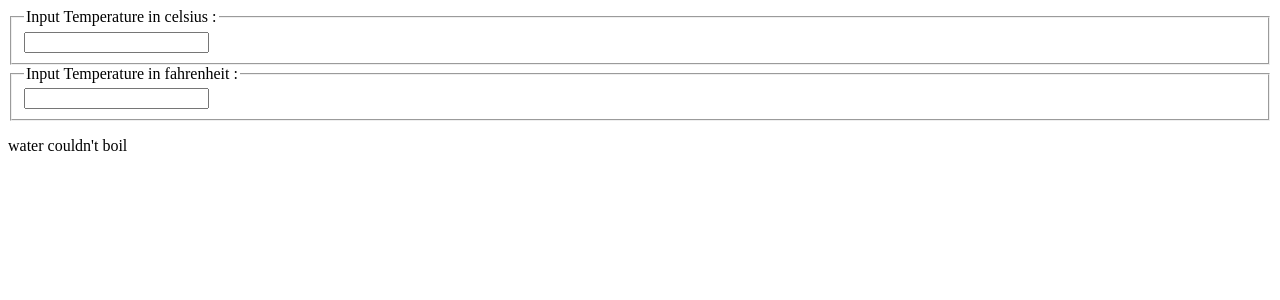
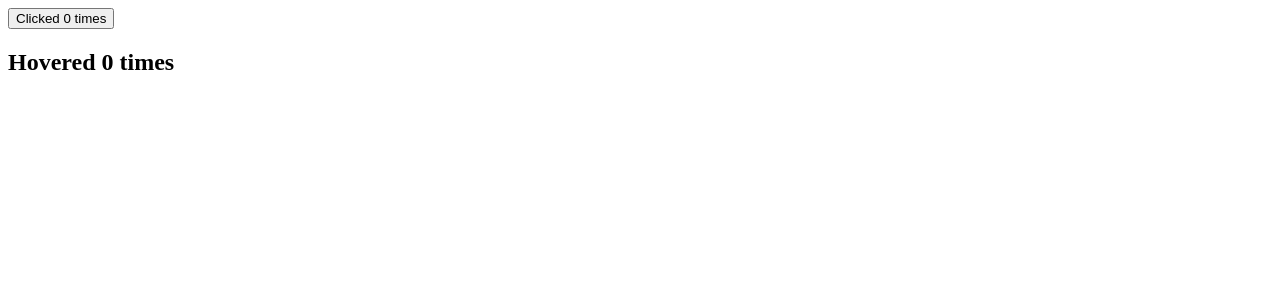
Before and after one commit to manahidbhuiyan/myApp, a React (Vite) app: page / in a window 1280 px wide. Shown: the top 300 px of the page. Built offline with nearby package versions, Linux system fonts and the light colour scheme.

Commit message:
learn HOC use

```diff
--- a/src/App.jsx
+++ b/src/App.jsx
@@ -1,7 +1,13 @@
-import Calculator from "./component/Calculator";
+import ClickCounter from "./component/ClickCounter";
+import HoverCounter from "./component/HoverCounter";
 
 function App() {
-  return <Calculator />;
+  return (
+    <>
+      <ClickCounter />
+      <HoverCounter />
+    </>
+  );
 }
 
 export default App;
--- a/src/component/BoilingVerdict.jsx
+++ /dev/null
@@ -1,15 +0,0 @@
-export default function BoilingVerdict({ checkTemperature = 0, scale }) {
-  if (scale == "f") {
-    if (checkTemperature >= 212) {
-      return <p>water could boil</p>;
-    } else {
-      return <p>water couldn't boil</p>;
-    }
-  } else {
-    if (checkTemperature >= 100) {
-      return <p>water could boil</p>;
-    } else {
-      return <p>water couldn't boil</p>;
-    }
-  }
-}
--- a/src/component/Calculator.jsx
+++ /dev/null
@@ -1,46 +0,0 @@
-import React from "react";
-import TemperatureInput from "./TemperatureInput";
-import { convert, toCelsius, toFahrenheit } from "../lib/converter";
-import BoilingVerdict from "./BoilingVerdict";
-
-export default class Calculator extends React.Component {
-  state = {
-    temperature: "",
-    scale: "c",
-  };
-
-  handleChangeTemperature = (e, scale) => {
-    this.setState({
-      temperature: e.target.value,
-      scale,
-    });
-  };
-
-  render() {
-    const { temperature, scale } = this.state;
-
-    const celcius =
-      scale === "f" ? convert(temperature, toCelsius) : temperature;
-    const fahrenheit =
-      scale === "c" ? convert(temperature, toFahrenheit) : temperature;
-
-    return (
-      <>
-        <TemperatureInput
-          scale="c"
-          temperature={celcius}
-          changeTemperature={this.handleChangeTemperature}
-        />
-        <TemperatureInput
-          scale="f"
-          temperature={fahrenheit}
-          changeTemperature={this.handleChangeTemperature}
-        />
-        <BoilingVerdict
-          checkTemperature={parseFloat(temperature)}
-          scale={scale}
-        />
-      </>
-    );
-  }
-}
--- /dev/null
+++ b/src/component/ClickCounter.jsx
@@ -0,0 +1,10 @@
+import withCounter from "./HOC/withCounter";
+
+const ClickCounter = (props) =>{
+    const {count, Increment} = props
+    return(
+        <button onClick={Increment} > Clicked {count} times </button>
+    )
+}
+
+export default withCounter(ClickCounter)
--- /dev/null
+++ b/src/component/HOC/withCounter.jsx
@@ -0,0 +1,24 @@
+import React from "react";
+
+const withCounter = (OriginalComponent) => {
+  class newComponent extends React.Component {
+    state = {
+        count: 0
+    }
+
+    Increment = () =>{
+        this.setState((prevState) => ({count : prevState.count + 1}))
+
+    }
+
+    render(){
+        let {count} = this.state
+        return (
+            <OriginalComponent count={count} Increment={this.Increment}></OriginalComponent>
+        )
+    }
+  }
+  return newComponent;
+};
+
+export default withCounter;
--- /dev/null
+++ b/src/component/HoverCounter.jsx
@@ -0,0 +1,10 @@
+import withCounter from "./HOC/withCounter";
+
+const HoverCounter = (props) =>{
+    const {count, Increment} = props
+    return(
+        <h2 onMouseOver={Increment} > Hovered {count} times </h2>
+    )
+}
+
+export default withCounter(HoverCounter)
--- a/src/component/TemperatureInput.jsx
+++ /dev/null
@@ -1,22 +0,0 @@
-import React from "react";
-
-const scaleNames = {
-  c: "celsius",
-  f: "fahrenheit",
-};
-
-function TemperatureInput({ scale, temperature, changeTemperature }) {
-  return (
-    <>
-      <fieldset>
-        <legend>Input Temperature in {scaleNames[scale]} : </legend>
-        <input
-          type="text"
-          value={temperature}
-          onChange={(e) => changeTemperature(e, scale)}
-        />
-      </fieldset>
-    </>
-  );
-}
-export default TemperatureInput;
--- a/src/lib/converter.js
+++ /dev/null
@@ -1,17 +0,0 @@
-export function toCelsius(fahrenheit) {
-  return ((fahrenheit - 32) * 5) / 9;
-}
-
-export function toFahrenheit(celsius) {
-  return (celsius * 9) / 5 + 32;
-}
-
-export function convert(temperature, convertTo) {
-  const input = parseFloat(temperature);
-  if (Number.isNaN(input)) {
-    return "";
-  }
-  const output = convertTo(input);
-  const rounded = Math.round(output * 1000) / 1000;
-  return rounded.toString();
-}
```
